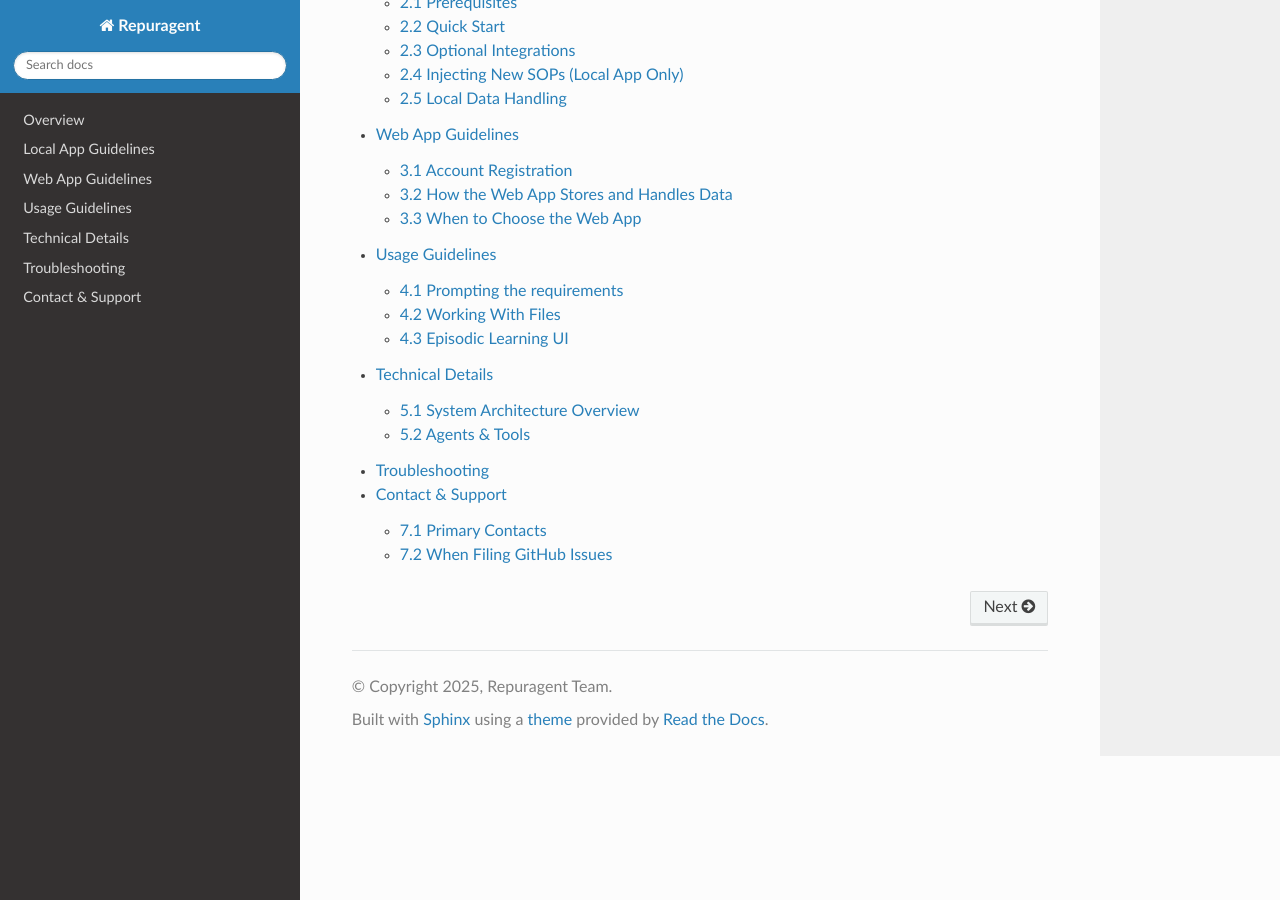
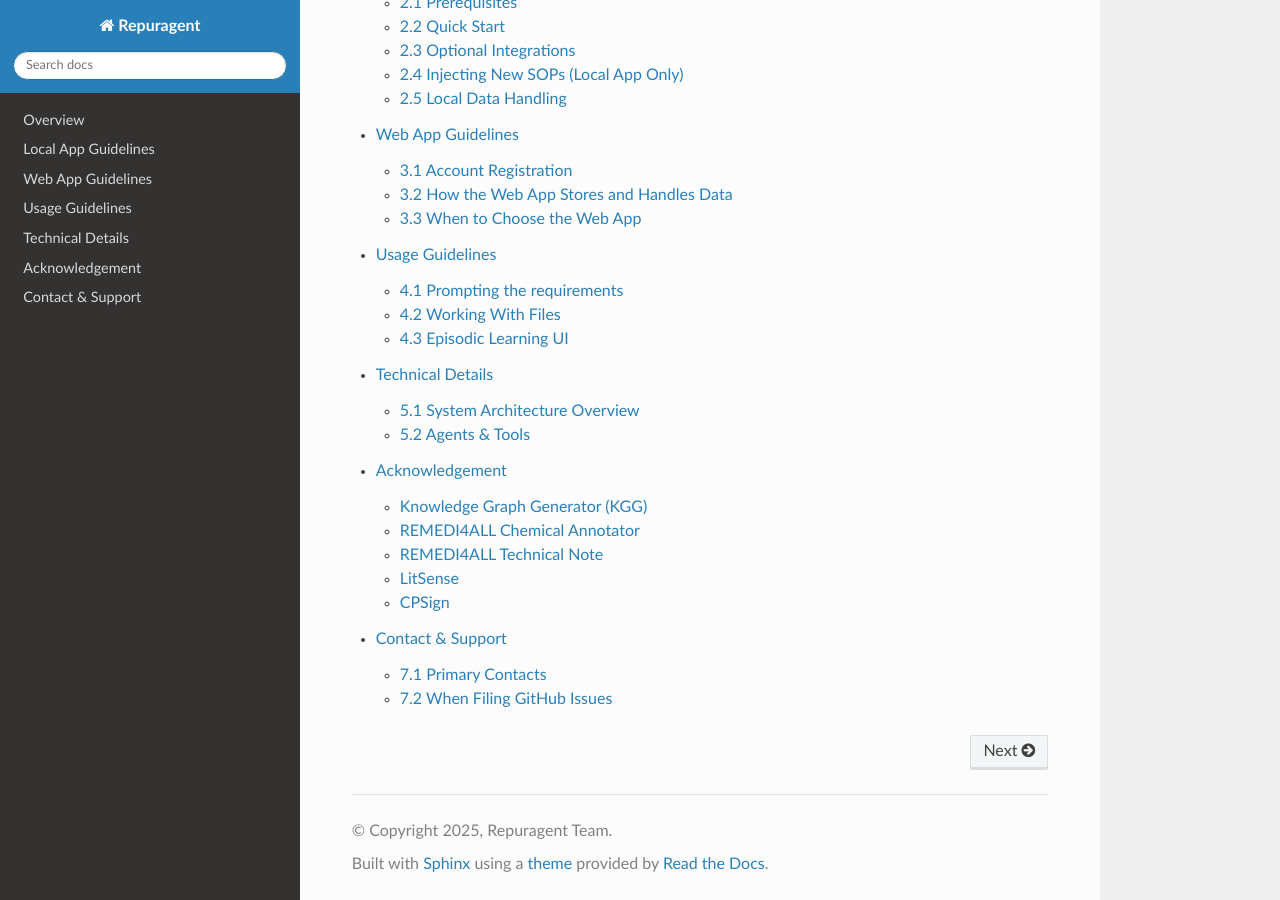
Before and after one commit to pharmbio/repuragent, a Sphinx documentation site: the page built from docs/index.md, in a window 1280 px wide and 900 px high, scrolled down 717 px. Built offline with Sphinx 7.4.7 and the Read the Docs theme 3.1.0, drawn with Linux system fonts in a browser that asks for light colours; some of the changed lines change nothing that is shown.

Commit message:
update docs

````diff
--- /dev/null
+++ b/docs/acknowledgement.md
@@ -0,0 +1,37 @@
+# Acknowledgement
+
+Repuragent depends on a handful of open-source scientific tools and data. This page summarizes how we use
+them and points to the original sources for attribution.
+
+## Knowledge Graph Generator (KGG)
+
+We rely on the [Knowledge Graph Generator (KGG)](https://github.com/Fraunhofer-ITMP/kgg)
+from Fraunhofer ITMP to create disease-specific knowledge graphs and extract information from it. Its
+automated pipeline ingests curated sources (OpenTargets, UniProt, ChEMBL, etc.) and lets us
+pick the disease ID, protein threshold, and clinical-stage filters.
+
+## REMEDI4ALL Chemical Annotator
+
+For compound annotations we use the
+[REMEDI4ALL Chemical Annotator](https://github.com/REMEDI4ALL/chemical_annotator), which
+queries ChEMBL, UniChem, PubChem, and KEGG from SMILES/InChI inputs.
+
+## REMEDI4ALL Technical Note
+
+Our SOPs are from the REMEDi4ALL technical notes, for example
+
+## LitSense
+
+Literature grounding relies on [LitSense](https://academic.oup.com/nar/article/53/W1/W361/8133630),
+a PubMed-scale neural search engine described by Salatino et al. (Nucleic Acids Research,
+2025). LitSense indexes titles, abstracts, and full text where available, and combines
+semantic representations with curated entity tagging to surface mechanism-, target-, and
+phenotype-level passages that drive Repuragent's research agent prompts.
+
+## CPSign
+
+Predictive modeling runs through
+[CPSign](https://cpsign.readthedocs.io/en/latest/), which provides conformal QSAR models,
+Signatures/ECFP/CDK descriptors, and LIBLINEAR/LIBSVM back ends on the JVM. We follow the
+official CLI/API guidance for training and deployment and direct users to the CPSign docs
+for advanced topics such as encryption, explainability, and Serve publishing.
--- a/docs/index.md
+++ b/docs/index.md
@@ -22,6 +22,6 @@ local
 web
 shared_usage
 technical
-troubleshooting
+acknowledgement
 contact
 ```
--- a/docs/troubleshooting.md
+++ /dev/null
@@ -1,3 +0,0 @@
-# Troubleshooting
-
-> Placeholders
````
Also changed, not shown: 11 other files.
